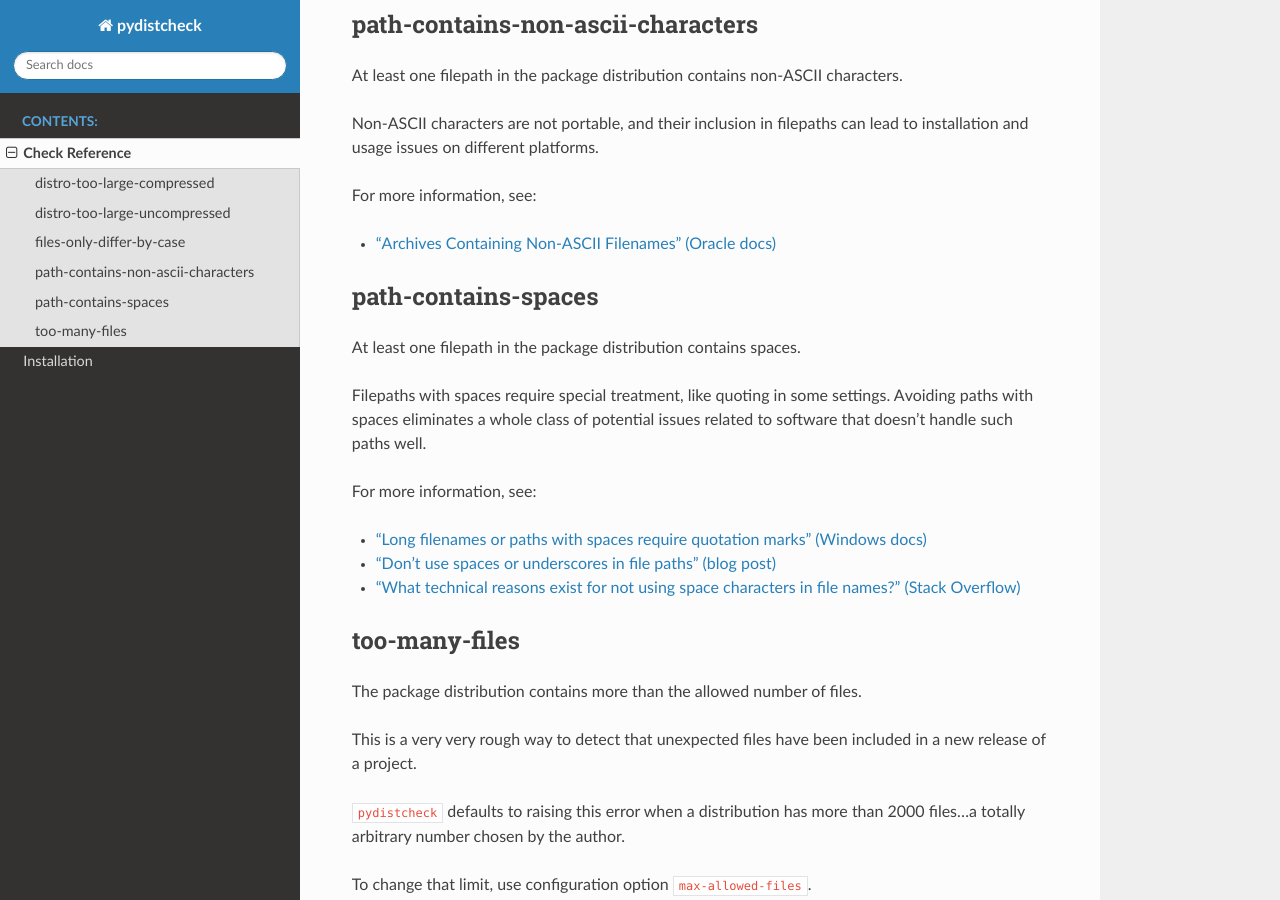
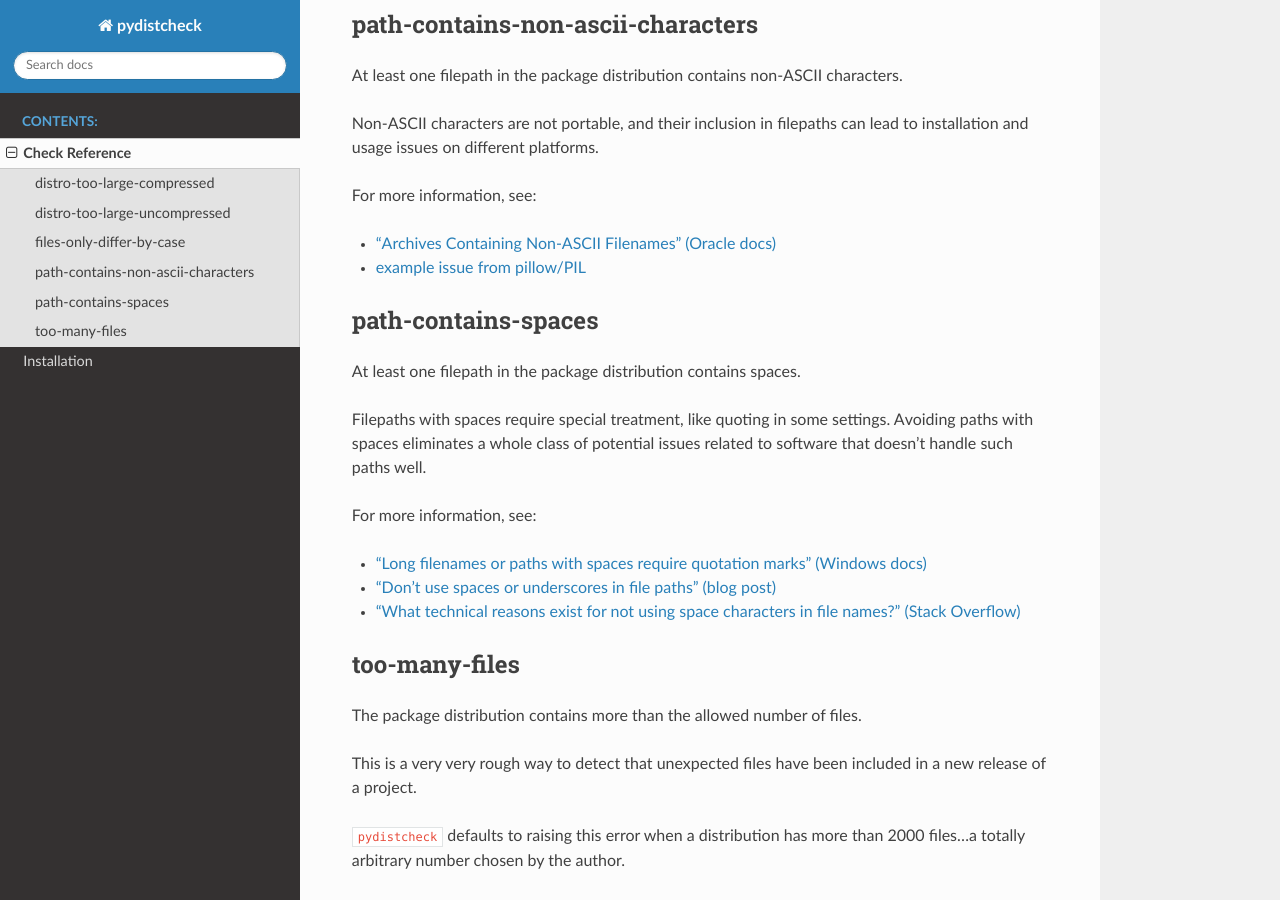
Before and after one commit to jameslamb/pydistcheck, a Sphinx documentation site: the page built from docs/check-reference.rst, in a window 1280 px wide and 900 px high, scrolled down 684 px. Built offline with Sphinx 7.4.7 and the Read the Docs theme 2.0.0, drawn with Linux system fonts in a browser that asks for light colours.

Commit message:
add another doc

```diff
--- a/docs/check-reference.rst
+++ b/docs/check-reference.rst
@@ -39,6 +39,7 @@ Non-ASCII characters are not portable, and their inclusion in filepaths can lead
 For more information, see:
 
 * `"Archives Containing Non-ASCII Filenames" (Oracle docs) <https://docs.oracle.com/cd/E36784_01/html/E36823/glnlx.html>`_
+* `example issue from pillow/PIL <https://github.com/python-pillow/Pillow/issues/5077>`_
 
 path-contains-spaces
 ********************
```
